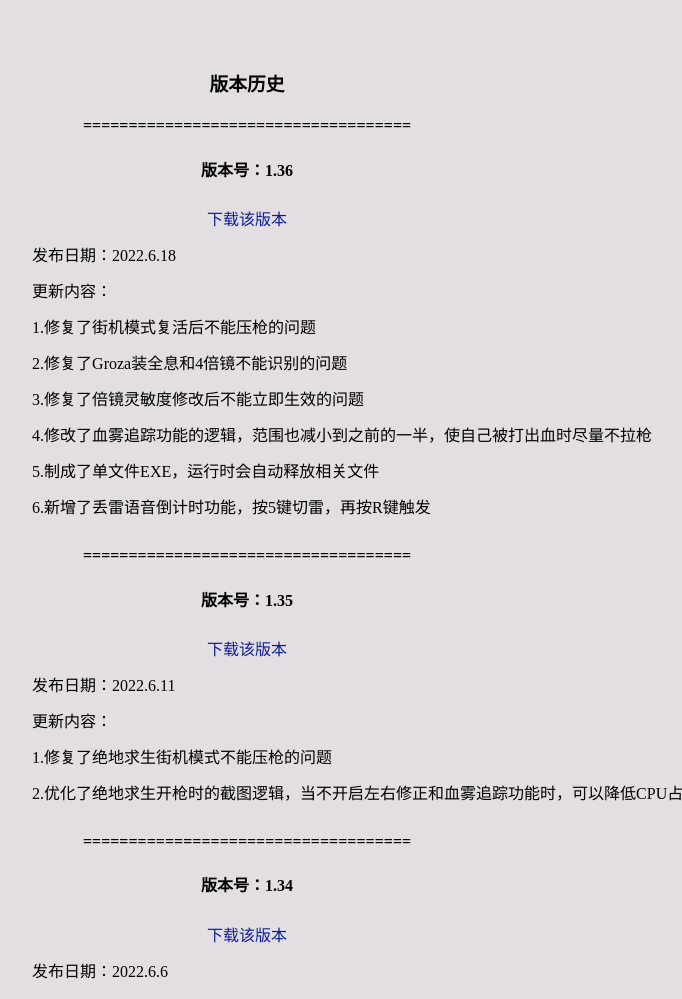
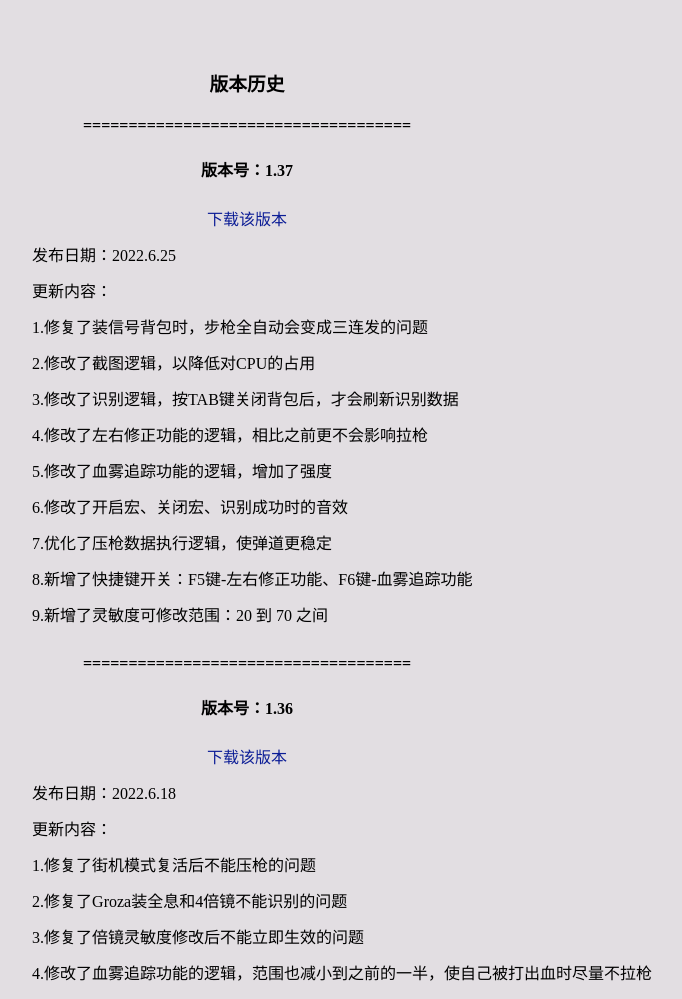
Before and after one commit to Z194/Z194.github.io, a plain HTML site: page index.html in a window 1280 px wide. Shown: the part 429-1428 px from the top of the page, without its empty margins (393-1075 px from the left). Drawn offline with Linux system fonts and the light colour scheme.

Commit message:
Update index.html

```diff
--- a/index.html
+++ b/index.html
@@ -202,10 +202,10 @@
 				<h2>彩手鼠标宏</h2>
 			</div>
 			<div id='versions'>
-				<h3>版本:1.36</h3>
+				<h3>版本:1.37</h3>
 			</div>
 			<div id='download'>
-				<h3><a href='https://www.123pan.com/s/rX5A-SvWRh' target="_blank">点击下载</a></h3>
+				<h3><a href='https://www.123pan.com/s/rX5A-kdWRh' target="_blank">点击下载</a></h3>
 			</div>
 			<div class="g-demo">
 				<div class="g-container">
@@ -227,6 +227,26 @@
 			</div>
 			<div id='history'>
 				<h3>版本历史</h3>
+				<div id='v1.37'>
+					<h4>====================================</h4>
+					<h4>版本号：1.37</h4>
+					<div id='history_versions_download'>
+						<a href='https://www.123pan.com/s/rX5A-kdWRh' target="_blank">下载该版本</a>
+					</div>
+					<div id='updata_content'>
+						<span>发布日期：2022.6.25</span><br />
+						<span>更新内容：</span><br />
+						<span>1.修复了装信号背包时，步枪全自动会变成三连发的问题</span><br />
+						<span>2.修改了截图逻辑，以降低对CPU的占用</span><br />
+						<span>3.修改了识别逻辑，按TAB键关闭背包后，才会刷新识别数据</span><br />
+						<span>4.修改了左右修正功能的逻辑，相比之前更不会影响拉枪</span><br />
+						<span>5.修改了血雾追踪功能的逻辑，增加了强度</span><br />
+						<span>6.修改了开启宏、关闭宏、识别成功时的音效</span><br />
+						<span>7.优化了压枪数据执行逻辑，使弹道更稳定</span><br />
+						<span>8.新增了快捷键开关：F5键-左右修正功能、F6键-血雾追踪功能</span><br />
+						<span>9.新增了灵敏度可修改范围：20 到 70 之间</span><br />
+					</div>
+				</div>
 				<div id='v1.36'>
 					<h4>====================================</h4>
 					<h4>版本号：1.36</h4>
```
